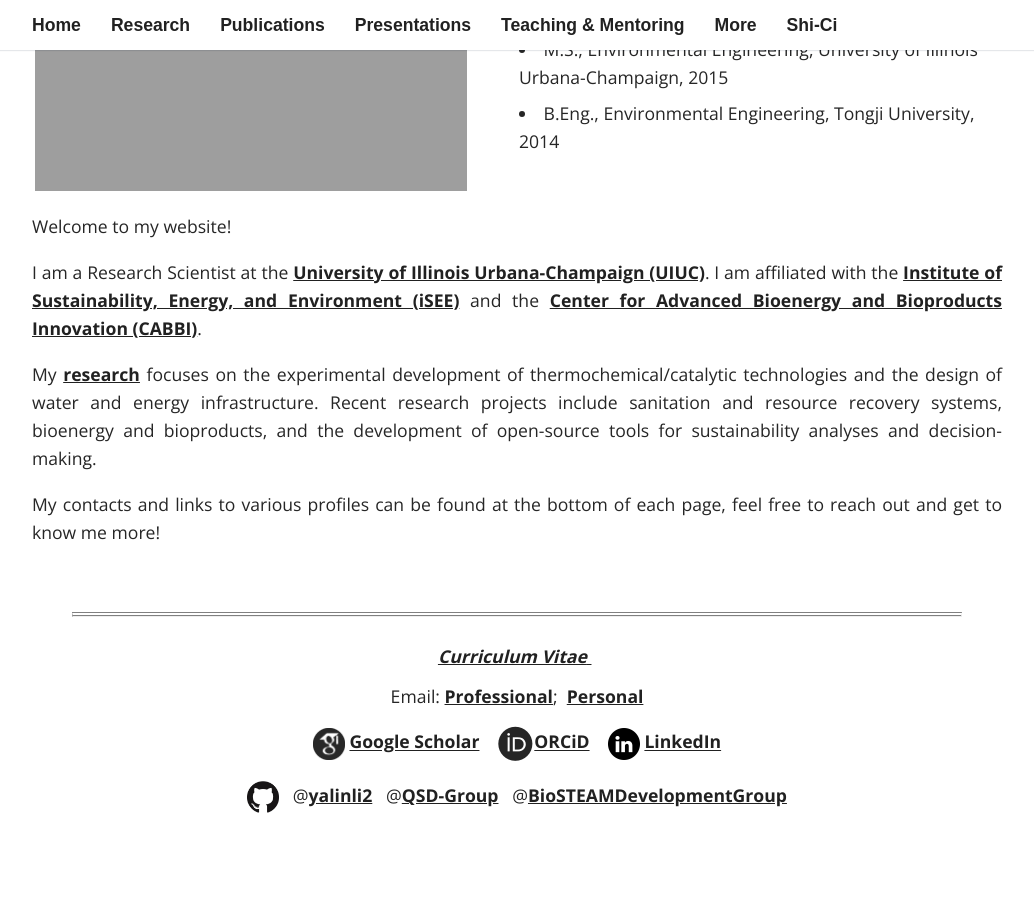
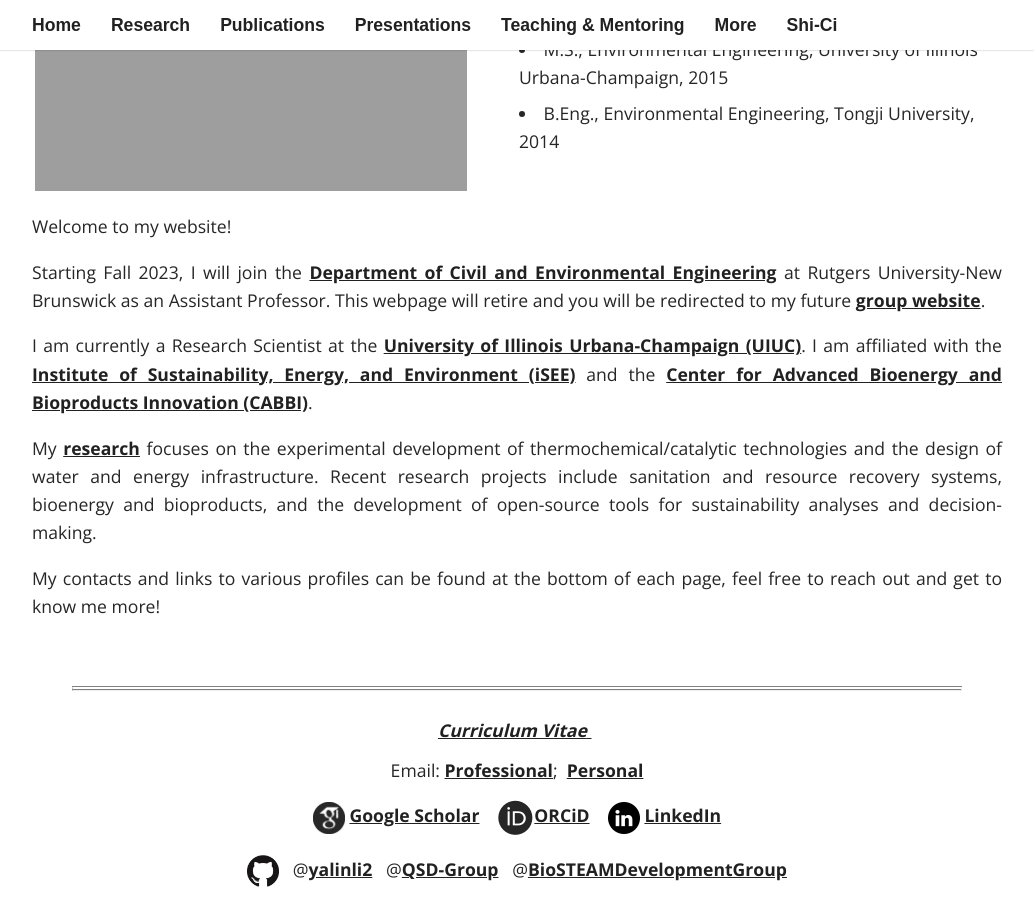
Before and after one commit to yalinli2/webpage, a Jekyll site: the page built from index.md, in a window 1280 px wide and 900 px high, scrolled down 772 px. Shown: the whole window, without its empty margins (123-1157 px from the left). Built offline with Jekyll 4.4.1, drawn with Linux system fonts in a browser that asks for light colours; some web fonts are replaced; before the commit the page ends 1645 px from its top, so only the background shows below that.

Commit message:
add link to future group website

```diff
--- a/index.md
+++ b/index.md
@@ -23,7 +23,9 @@ layout: index
 
 Welcome to my website!
 
-I am a Research Scientist at the [University of Illinois Urbana-Champaign (UIUC)](https://illinois.edu). I am affiliated with the [Institute of Sustainability, Energy, and Environment (iSEE)](https://sustainability.illinois.edu) and the [Center for Advanced Bioenergy and Bioproducts Innovation (CABBI)](https://cabbi.bio).
+Starting Fall 2023, I will join the [Department of Civil and Environmental Engineering](https://cee.rutgers.edu) at Rutgers University-New Brunswick as an Assistant Professor. This webpage will retire and you will be redirected to my future [group website](https://yalinli.group).
+
+I am currently a Research Scientist at the [University of Illinois Urbana-Champaign (UIUC)](https://illinois.edu). I am affiliated with the [Institute of Sustainability, Energy, and Environment (iSEE)](https://sustainability.illinois.edu) and the [Center for Advanced Bioenergy and Bioproducts Innovation (CABBI)](https://cabbi.bio).
 
 My [research](/research/) focuses on the experimental development of thermochemical/catalytic technologies and the design of water and energy infrastructure. Recent research projects include sanitation and resource recovery systems, bioenergy and bioproducts, and the development of open-source tools for sustainability analyses and decision-making.
 
```
